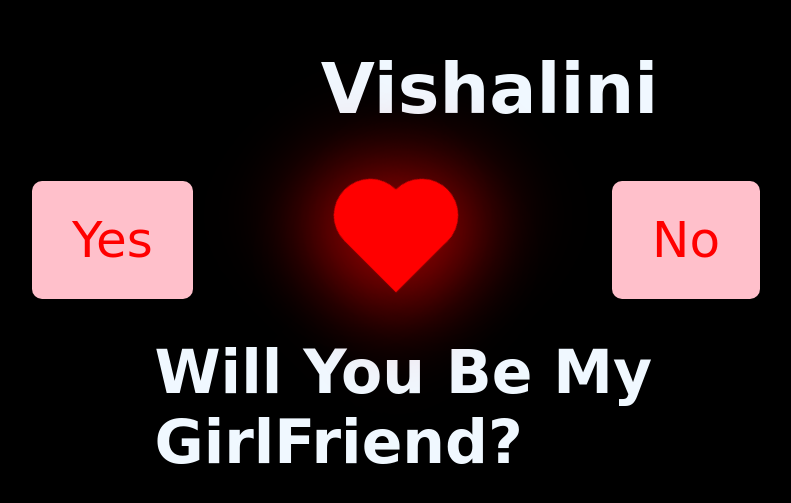
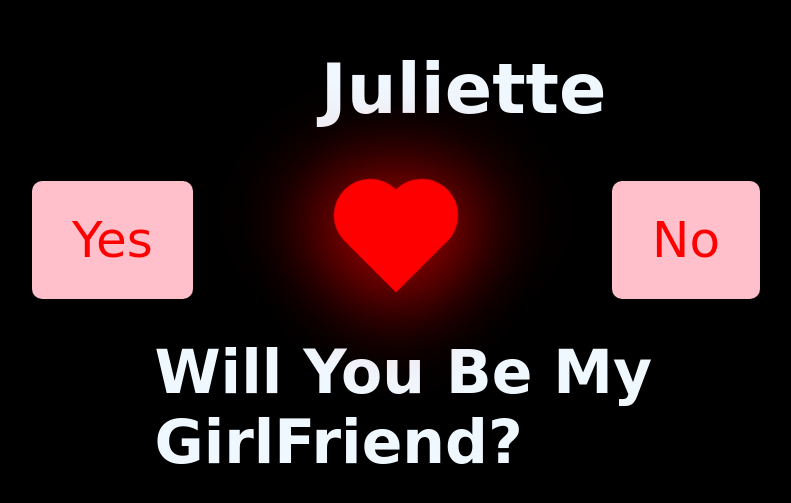
Before and after one commit to Davidraja777/WillYouBeMyGirlfriend, a plain HTML site: page index.html in a window 1280 px wide. Shown: the part 159-662 px from the top of the page, without its empty margins (244-1035 px from the left). Drawn offline with Linux system fonts and the light colour scheme; a web font is replaced by a local one.

Commit message:
Update index.html

```diff
--- a/index.html
+++ b/index.html
@@ -15,7 +15,7 @@
     <a class="no" href="no.html" target="_blank">No</a>
 
     <div class="name">
-        <h1>Vishalini</h1>
+        <h1>Juliette</h1>
     </div>
 
     <div class="ask">
```
